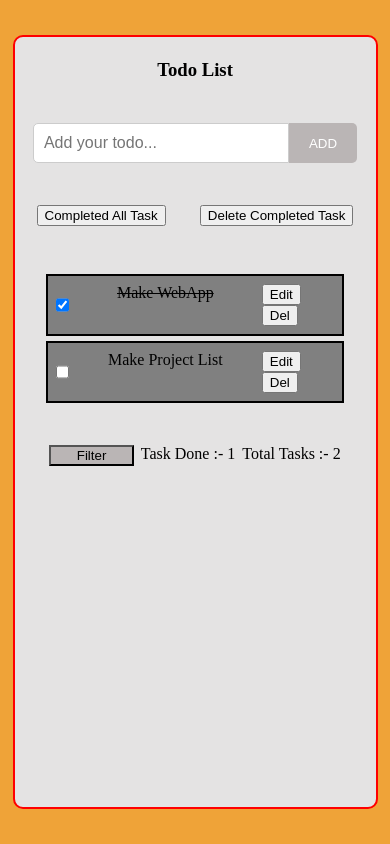
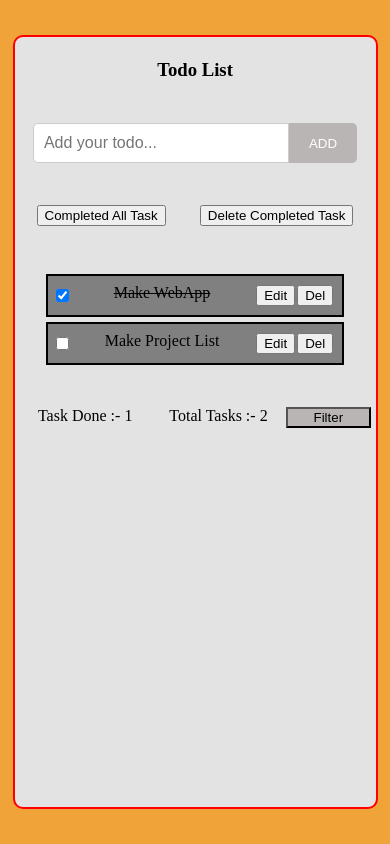
Before and after one commit to compl3xX/Todo_List, a React (Vite) app: page / in a window 390 px wide. Built offline with nearby package versions, Linux system fonts and the light colour scheme.

Commit message:
responsive

```diff
--- a/src/components/EditTask.jsx
+++ b/src/components/EditTask.jsx
@@ -63,7 +63,7 @@ const EditTask = ({ item }) => {
                                 value={text}
                                 onChange={(e) => { setText(e.target.value) }}
                             />
-                            <div>
+                            <div className="save-cancel">
                                 <button onClick={() => { saveEdit(item.id) }}>Save</button>
                                 <button onClick={() => { cancelEdit(item.id) }}>Cancel</button>
                             </div>
--- a/src/components/FilterTask.jsx
+++ b/src/components/FilterTask.jsx
@@ -16,7 +16,7 @@ const FilterTask = () => {
 
 
     return (
-        <div>
+        <div className="FilterTask">
             <button style={{ width: '10vh', backgroundColor: "rgb(186, 181, 181)" }} onClick={toggleList}>Filter</button>
 
             {
--- a/src/components/TodoInfo.jsx
+++ b/src/components/TodoInfo.jsx
@@ -17,10 +17,12 @@ const TodoInfo = () => {
 
     return (
         <div className="Todo-info">
+
+            <div className="Todo-info-label">
+                <span>Task Done :- {DoneTask}</span>
+                <span> Total Tasks :- {todos.length}</span>
+            </div>
             <FilterTask />
-
-            <div>Task Done :- {DoneTask}</div>
-            <div> Total Tasks :- {todos.length}</div>
 
         </div>
     )
--- a/src/components/style.scss
+++ b/src/components/style.scss
@@ -63,6 +63,9 @@ input {
     width: 200px;
   }
   padding: 8px;
+  button {
+    margin: 1px;
+  }
 }
 
 .list-items-item-Edit {
@@ -74,7 +77,7 @@ input {
 
 .Todo-info {
   margin-top: 5vh;
-  width: 85%;
+  width: 100%;
   display: flex;
   font-size: 1em;
   justify-content: space-around;
@@ -114,3 +117,27 @@ input {
 .strikethrough {
   text-decoration: line-through;
 }
+
+.Todo-info-label {
+  display: flex;
+  width: 50%;
+  justify-content: space-between;
+}
+
+@media only screen and (max-width: 400px) {
+  .Todo-info-label {
+    width: 100%;
+    justify-content: space-around;
+  }
+  .list-items-item {
+    span {
+      width: auto;
+    }
+  }
+  .save-cancel {
+        display: flex;
+        button{
+          padding:5px
+        }
+  }
+}
```
